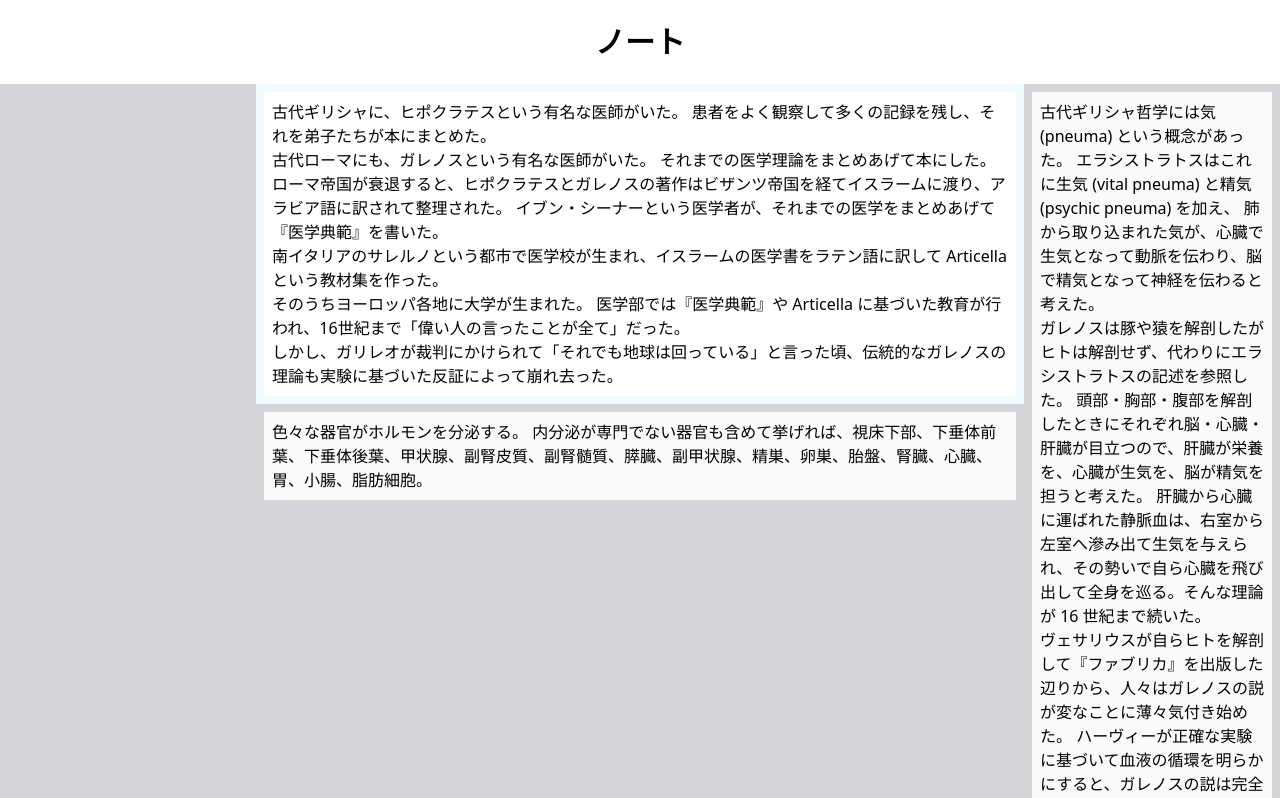
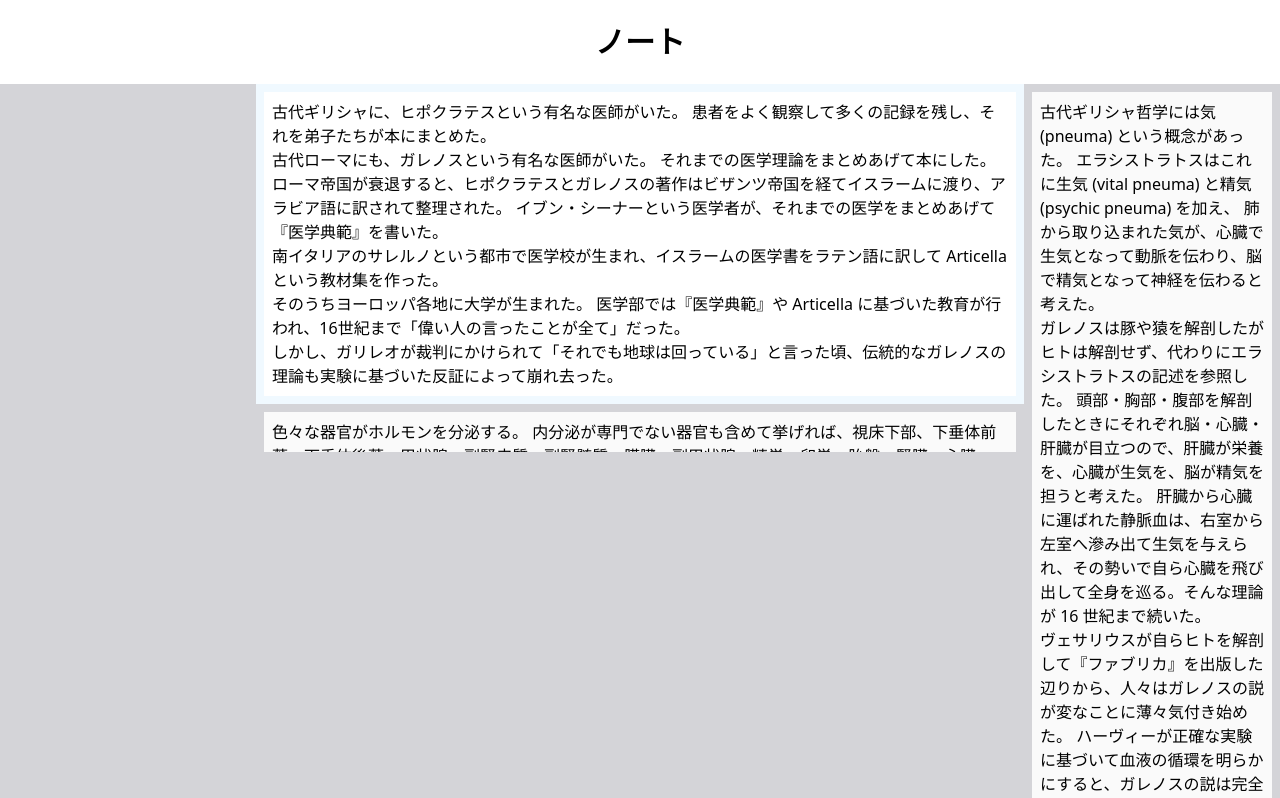
Before and after one commit to fiveseven-lambda/structnote, a Next.js app: page / in a window 1280 px wide. Shown: the top 798 px of the page. Built offline with nearby package versions, Linux system fonts and the light colour scheme.

Commit message:
自動スクロールは見にくいのでやめて，代わりに兄弟の高さを制限

```diff
--- a/components/viewer.tsx
+++ b/components/viewer.tsx
@@ -43,8 +43,6 @@ export function Viewer({ text }: { text: Text }) {
   let moveDown = () => {}
   let moveTop = () => {}
   let moveBottom = () => {}
-
-  const refCurrentElement = useRef<HTMLDivElement>(null);
 
   if (parent) {
     if (parent.text) {
@@ -97,7 +95,6 @@ export function Viewer({ text }: { text: Text }) {
             return <div
               key={index}
               className='p-2 bg-sky-50'
-              ref={refCurrentElement}
             >
               <div className='p-2 bg-white'>
                 { sibling.text }
@@ -107,7 +104,7 @@ export function Viewer({ text }: { text: Text }) {
             const move = () => jump(
               ancestorsSlug,
               [index].concat(indices.slice(1))
-            );
+            )
             if (index == 0) {
               moveTop = move
             }
@@ -125,7 +122,7 @@ export function Viewer({ text }: { text: Text }) {
               className='p-2'
             >
               <div
-                className='p-2 bg-zinc-50'
+                className='p-2 bg-zinc-50 h-10 overflow-hidden'
                 onClick={move}
               >
                 { sibling.text }
@@ -136,8 +133,6 @@ export function Viewer({ text }: { text: Text }) {
       })
     }
   }
-
-  refCurrentElement.current?.scrollIntoView()
 
   useEffect(() => {
     function handleKeyDown(event: KeyboardEvent) {
```
